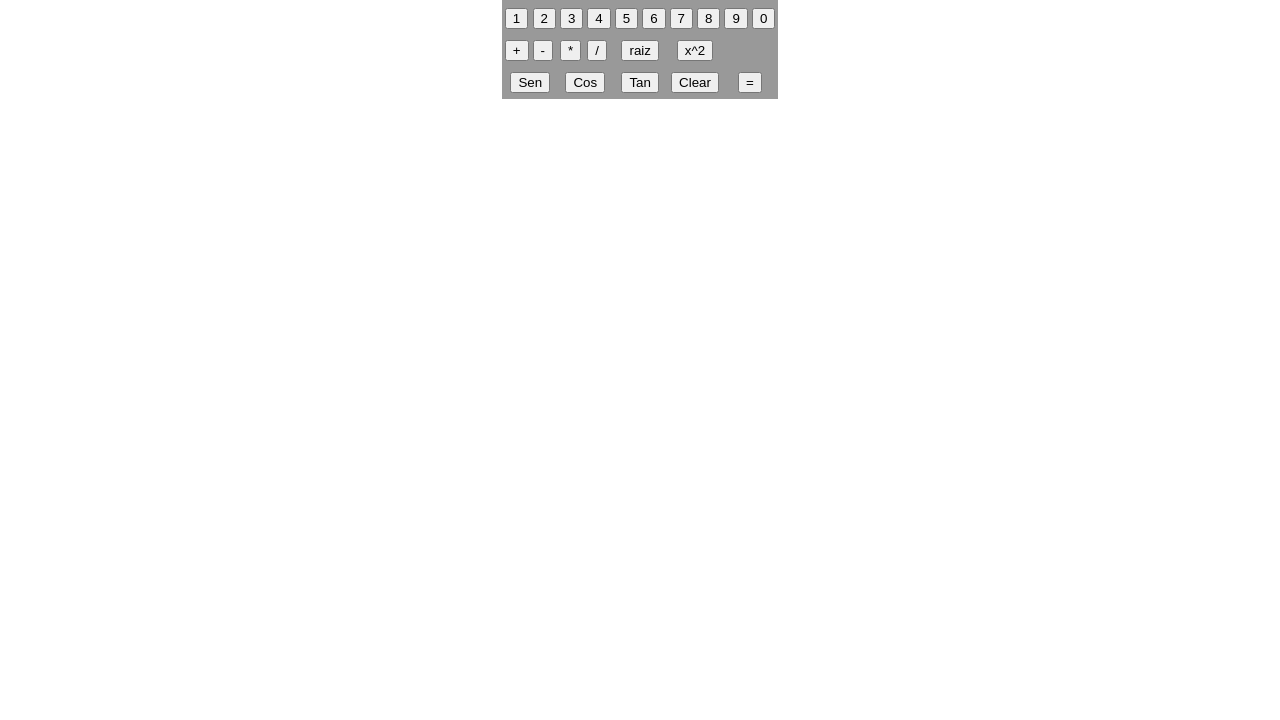
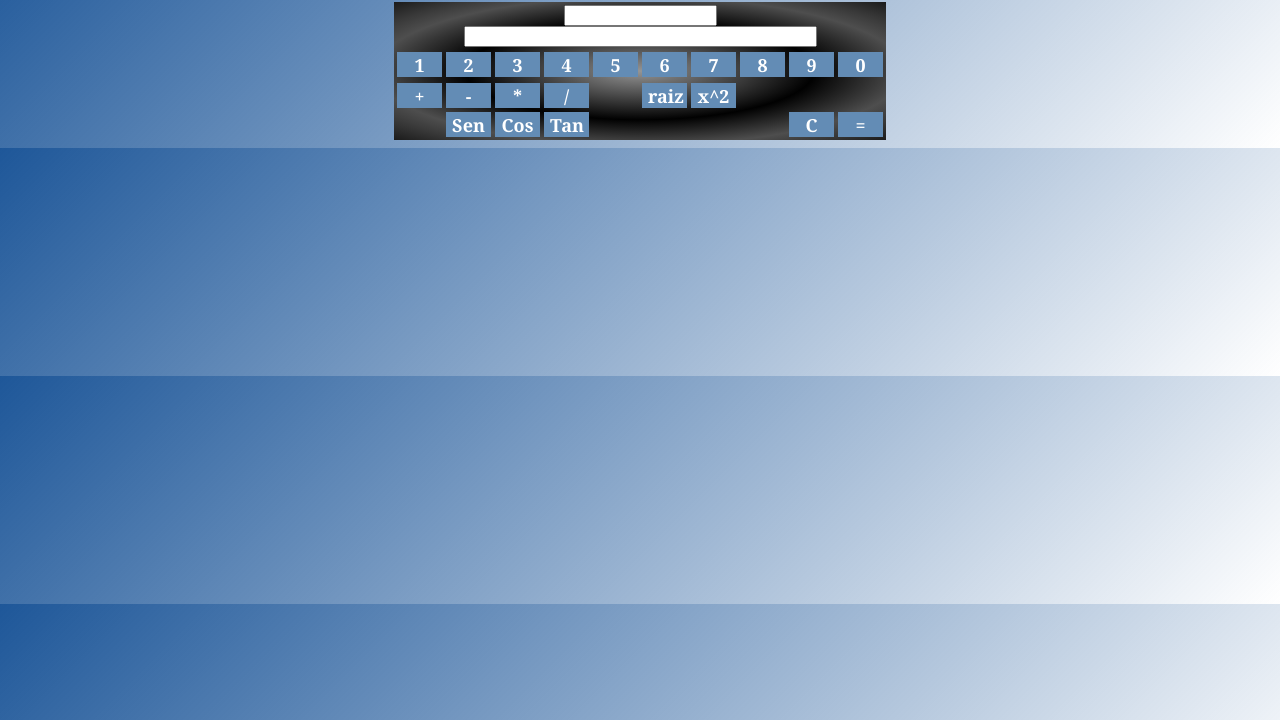
Before and after one commit to ersolarte/calculadora, a plain HTML site: page index.html in a window 1280 px wide. Shown: the part 80-800 px from the top of the page. Drawn offline with Linux system fonts and the light colour scheme.

Commit message:
calculadora V.1.0
calculadora version 1.0

```diff
--- a/index.html
+++ b/index.html
@@ -4,60 +4,65 @@
 <meta http-equiv="Content-Type" content="text/html; charset=iso-8859-1" />
 	<title>Calculadora</title>
 	<script type="text/javascript" src="js/funciones.js"></script>
+    <link rel="stylesheet" href="miestilo.css">
 </head>
 <body>
 <div align="center">
-  <p>Calculadora Online</p>
-  <table width="275" height="129" border="0" bgcolor="#999999">
+  <h1>Calculadora Online</h1>
+  <table class="tabla" width="275" height="129">
     <tr>
       <td colspan="10" align="center">
-      <input type="text" value=""  readonly="true" size="7" id="txt_pan2"/>
-	  	<input name="txt_pan"  style="text-align:right" size="16" type="text" id="txt_pan" value="" readonly="true"  />
+      	<input type="text" size="16" id="txt_pan2" style="text-align:right"; readonly="true"/>
+	  	<input type="text" size="41" id="txt_pan"  style="text-align:right"; readonly="true"/>
       </td>
     </tr>
     <tr>
       <td width="27" height="28">
-          <input type="button" name="btn1" id="btn1" value="1" onclick="javascript:escribir(1);"></td>
+         <input type="button" name="btn1" id="btn1" value="1" onclick="javascript:escribir(1);" class="boton"></td>
       <td width="9">
-        <input type="button" name="btn2" id="btn2" value="2" onclick="javascript:escribir(2);">      </td>
+        <input type="button" name="btn2" id="btn2" value="2" onclick="javascript:escribir(2);" class="boton">      </td>
       <td width="11">
-        <input type="button" name="btn3" id="btn3" value="3" onclick="javascript:escribir(3);">      </td>
+        <input type="button" name="btn3" id="btn3" value="3" onclick="javascript:escribir(3);" class="boton">      </td>
       <td width="13">
-        <input type="button" name="btn4" id="btn4" value="4" onclick="javascript:escribir(4);">      </td>
+        <input type="button" name="btn4" id="btn4" value="4" onclick="javascript:escribir(4);" class="boton">      </td>
       <td width="28">
-        <input type="button" name="btn5" id="btn5" value="5" onclick="javascript:escribir(5);">      </td>
+        <input type="button" name="btn5" id="btn5" value="5" onclick="javascript:escribir(5);" class="boton">      </td>
       <td width="31">
-        <input type="button" name="btn6" id="btn6" value="6" onclick="javascript:escribir(6);">      </td>
+        <input type="button" name="btn6" id="btn6" value="6" onclick="javascript:escribir(6);" class="boton">      </td>
       <td width="33">
-        <input type="button" name="btn7" id="btn7" value="7" onclick="javascript:escribir(7);">
+        <input type="button" name="btn7" id="btn7" value="7" onclick="javascript:escribir(7);" class="boton">
       </form></td>
       <td width="22">
-        <input type="button" name="btn8" id="btn8" value="8" onclick="javascript:escribir(8);">      </td>
+        <input type="button" name="btn8" id="btn8" value="8" onclick="javascript:escribir(8);" class="boton">      </td>
       <td width="28">
-        <input type="button" name="btn9" id="btn9" value="9" onclick="javascript:escribir(9);">      </td>
+        <input type="button" name="btn9" id="btn9" value="9" onclick="javascript:escribir(9);" class="boton">      </td>
      <td>
-	 	<input type="button" name="btn0" id="btn0" value="0" onclick="javascript:escribir(0);">		</td>
+	 	<input type="button" name="btn0" id="btn0" value="0" onclick="javascript:escribir(0);" class="boton">		</td>
     </tr>
     <tr>
-      <td><input type="button" name="btnsuma" id="btn_sum" value="+" onclick="javascript:escribir(10);">	</td>
-      <td><input type="button" name="btnresta" id="btn_res" value="-" onclick="javascript:escribir(11);"></td>
-      <td><input type="button" name="btnsmul" id="btn_mul" value="*" onclick="javascript:escribir(12);" ></td>
-      <td><input type="button" name="btndiv" id="btn_div" value="/" onclick="javascript:escribir(13);"></td>
-      <td  align="center"colspan="2"><input type="button" name="btnraiz" id="btn_raiz" value="raiz" onclick="javascript:escribir(14);"></td>
-      <td colspan="2" align="center"><input type="button" name="btnpotencia" id="btn_poten" value="x^2" onclick="javascript:escribir(15);"></td>
+      <td><input type="button" name="btnsuma" id="btn_sum" value="+" onclick="javascript:escribir(10);" class="boton">	</td>
+      <td><input type="button" name="btnresta" id="btn_res" value="-" onclick="javascript:escribir(11);" class="boton"></td>
+      <td><input type="button" name="btnsmul" id="btn_mul" value="*" onclick="javascript:escribir(12);" class="boton" ></td>
+      <td><input type="button" name="btndiv" id="btn_div" value="/" onclick="javascript:escribir(13);" class="boton"></td>
+        <td></td>
+      <td  align="center"colspan=""><input type="button" name="btnraiz" id="btn_raiz" value="raiz" onclick="javascript:escribir(14);" class="boton"></td>
+      <td colspan="1" align="center"><input type="button" name="btnpotencia" id="btn_poten" value="x^2" onclick="javascript:escribir(15);" class="boton"></td>
       <td>&nbsp;</td>
       <td>&nbsp;</td>
     </tr>
     <tr>
-      <td colspan="2"  align="center"><input type="button" name="btn_seno" id="btn_sen" value="Sen" onclick="javascript:escribir(16);"></td>
-      <td colspan="2"  align="center"><input type="button" name="btn_cos" id="btn_cos" value="Cos" onclick="javascript:escribir(17);"></td>
-      <td colspan="2"  align="center"><input type="button" name="btn_tan" id="btn_tan" value="Tan" onclick="javascript:escribir(18);"></td>
-	  <td colspan="2" align="center"><input type="button" name="limpiar" value="Clear" onclick="javascript:escribir(21)" /></td>
-      <td colspan="2"  align="center"><input type="button" name="btn_resultado" id="btn_resultado" value="=" onclick="javascript:escribir(20);"></td>
+    <td></td>
+      <td colspan=""  align="center"><input type="button" name="btn_seno" id="btn_sen" value="Sen" onclick="javascript:escribir(16);" class="boton"></td>
+      <td colspan="1"  align="center"><input type="button" name="btn_cos" id="btn_cos" value="Cos" onclick="javascript:escribir(17);" class="boton"></td>
+      <td colspan="1"  align="center"><input type="button" name="btn_tan" id="btn_tan" value="Tan" onclick="javascript:escribir(18);" class="boton"></td>
+	  <td colspan="1" align="center">&nbsp;</td>
+      <td colspan="1"  align="center">&nbsp;</td>
+      <td></td>
+      <td>&nbsp;</td>
+      <td><input type="button" name="limpiar" value="C" onclick="javascript:escribir(21)" class="boton" /></td>
+      <td><input type="button" name="btn_resultado" id="btn_resultado" value="=" onclick="javascript:escribir(20);" class="boton" /></td>
     </tr>
   </table>
-  <p>&nbsp;</p>
-  <p>&nbsp;</p>
 </div>
 </body>
 </html>
--- /dev/null
+++ b/miestilo.css
@@ -0,0 +1,33 @@
+@charset "utf-8";
+/* CSS Document */
+
+	body{
+	font-family: Tahoma, Geneva, sans-serif;
+    SunSans-Regular, sans-serif;
+	color: #FFFF66;
+	background: linear-gradient(135deg, rgba(30,87,153,1) 0%,rgba(125,185,232,0) 100%);
+	}
+
+	h1{
+		font-family:"Trebuchet MS", Arial, Helvetica, sans-serif;
+		color:#6FC;
+	}
+
+	.boton{
+	font-size: 18px;
+	font-family: Georgia, "Times New Roman", Times, serif;
+	font-weight: bold;
+	color: #FFF;
+	background: #638cb5;
+	border: 10px;
+	width: 45px;
+	height: 25px;
+    }
+	.tabla{
+	background: radial-gradient(ellipse at center, rgba(149,149,149,1) 0%,rgba(13,13,13,1) 46%,rgba(1,1,1,1) 50%,rgba(10,10,10,1) 53%,rgba(78,78,78,1) 76%,rgba(56,56,56,1) 87%,rgba(27,27,27,1) 100%); /* W3C */
+	}
+
+	.pantalla{
+		style="text-align:right";
+		text-align: center;
+	}
```
